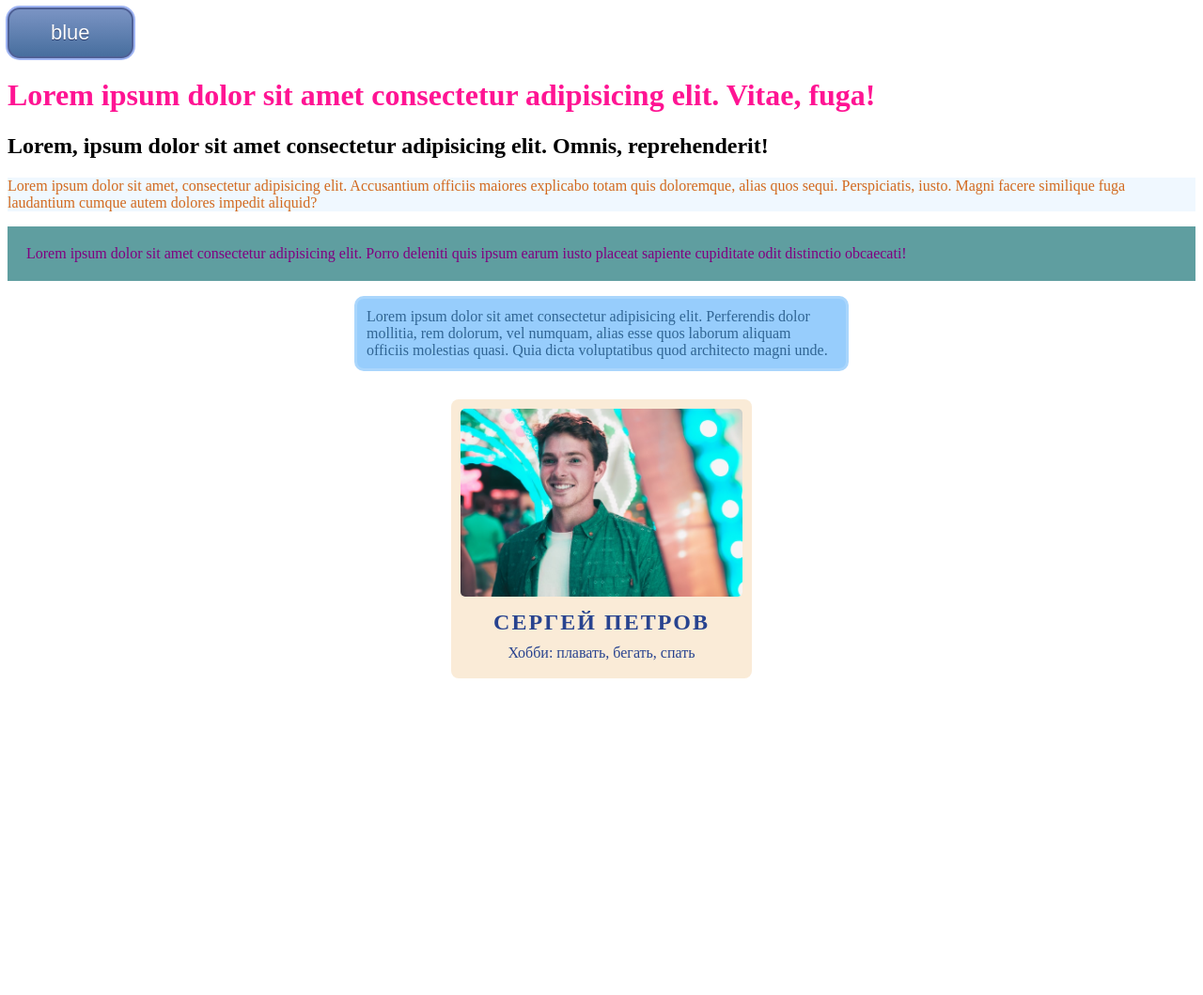
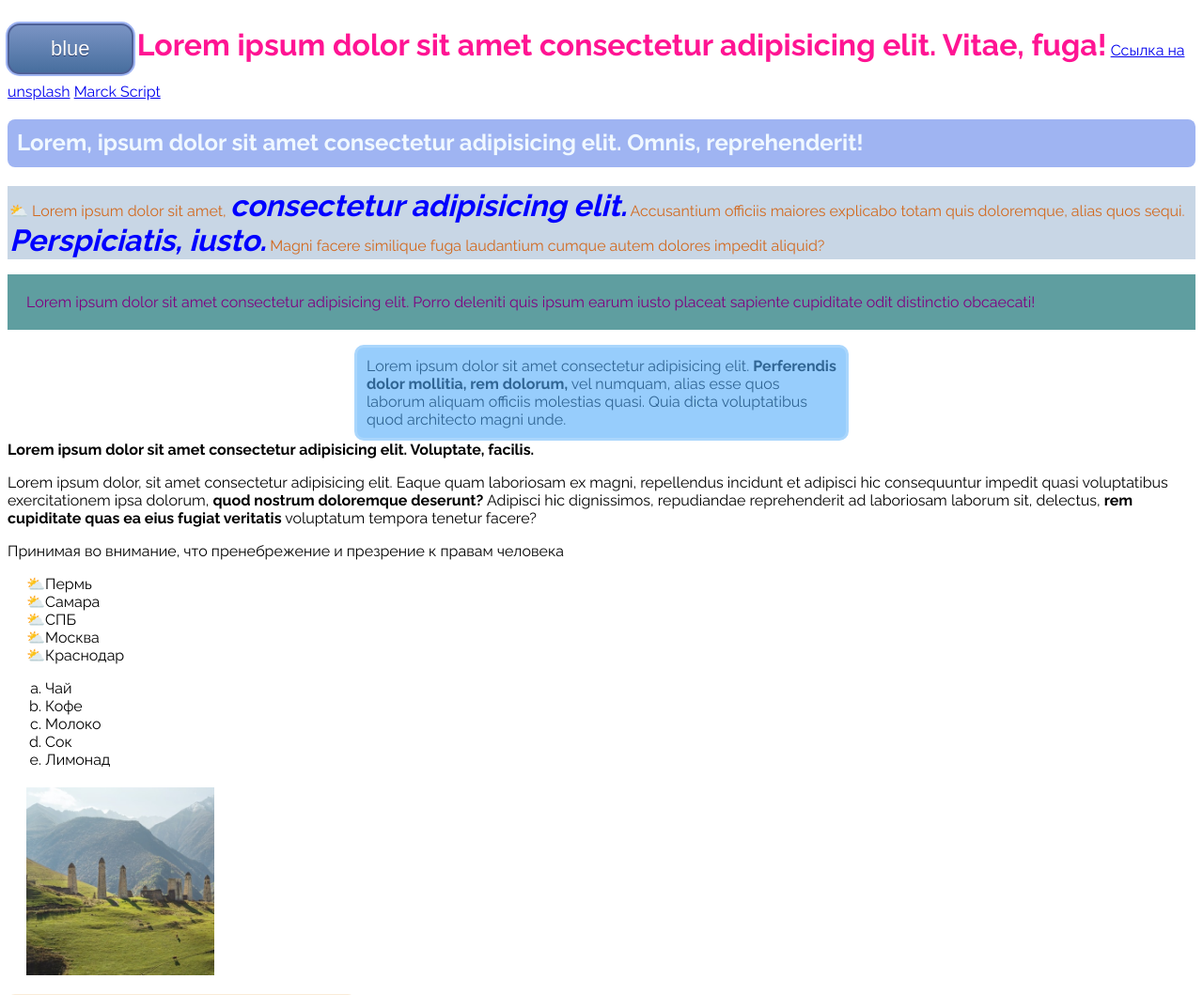
Before and after one commit to denis-basov/395, a PHP site: page / in a window 1280 px wide. Shown: the top 1059 px of the page at 94% size. Before the commit the page ends 722 px from the top, so only its background shows below. Run offline with PHP 8.4, Linux system fonts and the light colour scheme.

Commit message:
CSS основы

```diff
--- a/02 CSS основы/index.html
+++ b/02 CSS основы/index.html
@@ -4,6 +4,11 @@
     <meta charset="UTF-8" />
     <meta name="viewport" content="width=device-width, initial-scale=1.0" />
     <title>Основы CSS</title>
+
+    <link rel="preconnect" href="https://fonts.googleapis.com" />
+    <link rel="preconnect" href="https://fonts.gstatic.com" crossorigin />
+    <link href="https://fonts.googleapis.com/css2?family=Raleway:wght@100;200;300;400;500;600;700;800;900&display=swap" rel="stylesheet" />
+
     <link rel="stylesheet" href="style.css" />
   </head>
   <body>
@@ -11,23 +16,74 @@
 
     <h1 id="head-1" class="head">Lorem ipsum dolor sit amet consectetur adipisicing elit. Vitae, fuga!</h1>
 
-    <h2>Lorem, ipsum dolor sit amet consectetur adipisicing elit. Omnis, reprehenderit!</h2>
+    <a href="https://unsplash.com/" target="_blank">Ссылка на unsplash</a>
+    <a href="https://fonts.google.com/specimen/Marck+Script">Marck Script</a>
+
+    <h2 class="head-2">Lorem, ipsum dolor sit amet consectetur adipisicing elit. Omnis, reprehenderit!</h2>
 
     <p class="par-1">
-      Lorem ipsum dolor sit amet, consectetur adipisicing elit. Accusantium officiis maiores explicabo totam quis doloremque, alias quos sequi. Perspiciatis, iusto. Magni facere similique fuga
-      laudantium cumque autem dolores impedit aliquid?
+      Lorem ipsum dolor sit amet, <span>consectetur adipisicing elit.</span> Accusantium officiis maiores explicabo totam quis doloremque, alias quos sequi. <span>Perspiciatis, iusto.</span> Magni
+      facere similique fuga laudantium cumque autem dolores impedit aliquid?
     </p>
 
     <p class="par-2">Lorem ipsum dolor sit amet consectetur adipisicing elit. Porro deleniti quis ipsum earum iusto placeat sapiente cupiditate odit distinctio obcaecati!</p>
 
     <p class="par-3">
-      Lorem ipsum dolor sit amet consectetur adipisicing elit. Perferendis dolor mollitia, rem dolorum, vel numquam, alias esse quos laborum aliquam officiis molestias quasi. Quia dicta voluptatibus
-      quod architecto magni unde.
+      Lorem ipsum dolor sit amet consectetur adipisicing elit. <span>Perferendis dolor mollitia, rem dolorum,</span> vel numquam, alias esse quos laborum aliquam officiis molestias quasi. Quia dicta
+      voluptatibus quod architecto magni unde.
+    </p>
+    <span>Lorem ipsum dolor sit amet consectetur adipisicing elit. Voluptate, facilis.</span>
+    <p>
+      Lorem ipsum dolor, sit amet consectetur adipisicing elit. Eaque quam laboriosam ex magni, repellendus incidunt et adipisci hic consequuntur impedit quasi voluptatibus exercitationem ipsa
+      dolorum, <span>quod nostrum doloremque deserunt?</span> Adipisci hic dignissimos, repudiandae reprehenderit ad laboriosam laborum sit, delectus,
+      <span>rem cupiditate quas ea eius fugiat veritatis</span> voluptatum tempora tenetur facere?
     </p>
 
-    <div class="user">
+    <p class="par-4">Принимая во внимание, что пренебрежение и презрение к правам человека</p>
+
+    <!-- ненумерованый список -->
+    <ul class="cities-list">
+      <li>Пермь</li>
+      <li>Самара</li>
+      <li>СПБ</li>
+      <li>Москва</li>
+      <li>Краснодар</li>
+    </ul>
+
+    <!-- нумерованный список -->
+    <ol class="drinks-list">
+      <li>Чай</li>
+      <li>Кофе</li>
+      <li>Молоко</li>
+      <li>Сок</li>
+      <li>Лимонад</li>
+    </ol>
+
+    <!-- анимация -->
+    <div class="animation"></div>
+
+    <div class="user user-1">
+      <img
+        src="https://images.unsplash.com/photo-1438761681033-6461ffad8d80?auto=format&fit=crop&q=80&w=2070&ixlib=rb-4.0.3&ixid=M3wxMjA3fDB8MHxwaG90by1wYWdlfHx8fGVufDB8fHx8fA%3D%3D"
+        alt="Сергей Петров"
+      />
+      <h2>Инна Петрова</h2>
+      <p>Хобби: плавать, бегать, спать</p>
+    </div>
+
+    <div class="user user-2">
       <img src="img/ethan-hoover-0YHIlxeCuhg-unsplash.jpg" alt="Сергей Петров" />
       <h2>Сергей Петров</h2>
+      <p>Хобби: плавать, бегать, спать</p>
+      <p class="new-user">Новый</p>
+    </div>
+
+    <div class="user">
+      <img
+        src="https://images.unsplash.com/photo-1547425260-76bcadfb4f2c?auto=format&fit=crop&q=80&w=2070&ixlib=rb-4.0.3&ixid=M3wxMjA3fDB8MHxwaG90by1wYWdlfHx8fGVufDB8fHx8fA%3D%3D"
+        alt="Сергей Петров"
+      />
+      <h2>Иван Иванов</h2>
       <p>Хобби: плавать, бегать, спать</p>
     </div>
   </body>
--- a/02 CSS основы/style.css
+++ b/02 CSS основы/style.css
@@ -2,7 +2,24 @@
     margin: 0;
     padding: 0;
     box-sizing: border-box;
+    font-family: 'Raleway', sans-serif;
 } */
+
+html {
+    font-family: 'Raleway', sans-serif;
+}
+
+/* body {
+    background-color: #9fb4f2;
+} */
+
+span {
+    font-weight: bold;
+}
+
+div {
+    font-size: 20px;
+}
 
 /* стили для кнопки */
 .myButton {
@@ -49,8 +66,35 @@ p {
 
 .par-1 {
     color: chocolate;
-    background-color: aliceblue;
+    background-color: rgb(200, 214, 229);
+    border: 2px solid transparent;
 }
+
+/* стили при наведении мышью */
+.par-1:hover {
+    background-color: rgb(197, 228, 254);
+    border: 2px solid rgb(250, 190, 248);
+    text-decoration: overline;
+    color: crimson;
+    cursor: pointer;
+}
+
+/* псевдоэлемент */
+.par-1::before {
+    content: '⛅ ';
+}
+
+.par-1::after {
+    /* content: ' (' attr(href) ')'; */
+}
+
+.par-1 span {
+    font-size: 32px;
+    font-weight: bold;
+    font-style: italic;
+    color: blue;
+}
+
 
 .par-2 {
     color: purple;
@@ -61,6 +105,13 @@ p {
 /* стили по ID */
 #head-1 {
     color: deeppink;
+    /* стили текста */
+    /* font-size: 16px; */
+    font-weight: 700;
+    /* font-style: italic; */
+    /* font-family: Cambria, Cochin, Georgia, Times, "Times New Roman", serif; */
+    /* font-family: "Lucida Console", "Courier New", monospace; */
+    display: inline-block;
 }
 
 .head {
@@ -98,14 +149,24 @@ p {
 }
 
 /***************************** .user *******************************/
+.user.user-1 {
+    color: #ffffff;
+}
+
 .user {
-    max-width: 300px;
+    max-width: 350px;
     padding: 10px;
-    margin: 30px auto;
+    margin-right: 50px;
     border-radius: 8px;
     background-color: antiquewhite;
     color: #28438f;
     text-align: center;
+    display: inline-block;
+    transition: all 0.5s;
+}
+
+.user:hover {
+    box-shadow: 0px 7px 61px -1px rgba(0, 0, 0, 0.22);
 }
 
 .user img {
@@ -124,3 +185,86 @@ p {
     margin: 8px 16px;
     background-color: transparent;
 }
+
+
+/* абсолютное позиционирование */
+/* контейнер */
+.user-2 {
+    background-color: #9fb4f2;
+    position: relative;
+}
+
+/* дочерний элемент */
+.user-2 .new-user {
+    background-color: rgb(252, 162, 67);
+    border: 2px solid bisque;
+    width: 100px;
+    border-radius: 5px;
+    margin: 0;
+
+    position: absolute;
+    /* top: 50px;
+    left: 50px; */
+    /* bottom: -10px;
+    right: -50px; */
+    top: -10px;
+    right: -50px;
+}
+
+
+
+
+
+.cities-list {
+    /* list-style-type: "\1F44D"; */
+    list-style-type: '⛅';
+    /* list-style: none; */
+}
+
+.drinks-list {
+    list-style-type: lower-alpha;
+}
+
+/* переходы */
+.head-2 {
+    background-color: #9fb4f2;
+    color: aliceblue;
+    border-radius: 8px;
+    padding: 10px;
+    border-bottom: 2px solid transparent;
+    transition: all 0.5s;
+}
+
+.head-2:hover {
+    background-color: #5b81f0;
+    color: rgb(144, 164, 182);
+    border-radius: 50px;
+    cursor: pointer;
+    /* text-decoration: underline; */
+    border-bottom: 2px solid #ff0000;
+}
+
+/* анимация */
+.animation {
+    width: 200px;
+    height: 200px;
+    background-color: #5b81f0;
+    margin: 20px;
+
+    background-image: url('img/1.jpg');
+    background-repeat: no-repeat;
+    background-size: contain;
+
+    animation-name: my-animation;
+    animation-duration: 2s;
+}
+
+@keyframes my-animation {
+    from {
+        background-image: url('img/3.jpg');
+    }
+
+    to {
+        background-image: url('img/1.jpg');
+    }
+}
--- a/02 CSS основы/tasks.html
+++ b/02 CSS основы/tasks.html
@@ -65,5 +65,7 @@
       Lorem ipsum dolor sit amet, consectetur adipisicing elit. Accusantium officiis maiores explicabo totam quis doloremque, alias quos sequi. Perspiciatis, iusto. Magni facere similique fuga
       laudantium cumque autem dolores impedit aliquid?
     </p> -->
+
+    <p class="par-4">Принимая во внимание, <span>что пренебрежение</span> и презрение к правам человека</p>
   </body>
 </html>
```
Also changed, not shown: 02 CSS основы/tasks.css (+95 -0 lines), 02 CSS основы/img/1.jpg (added), 02 CSS основы/img/2.jpg (added), 02 CSS основы/img/3.jpg (added).
